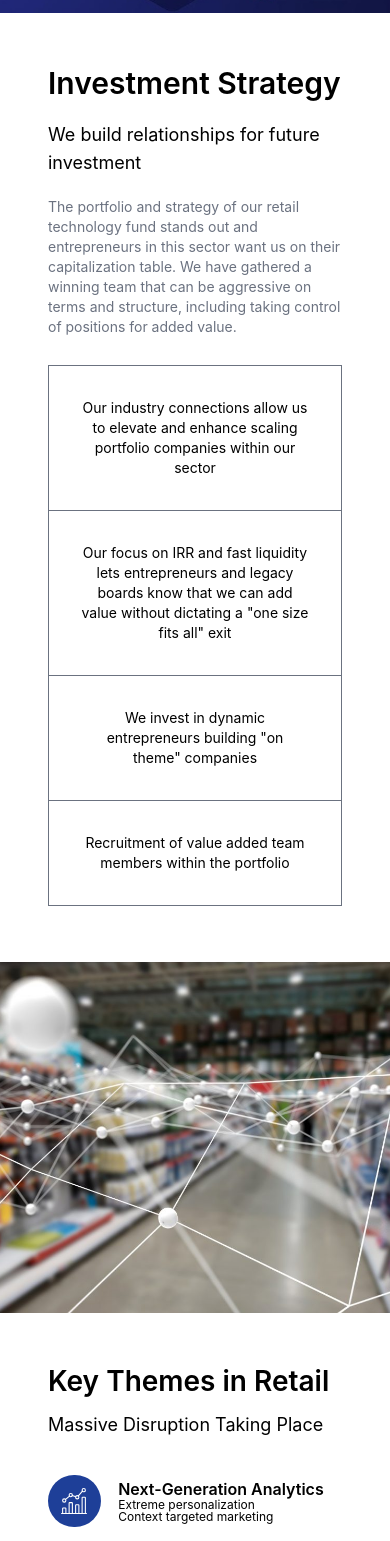
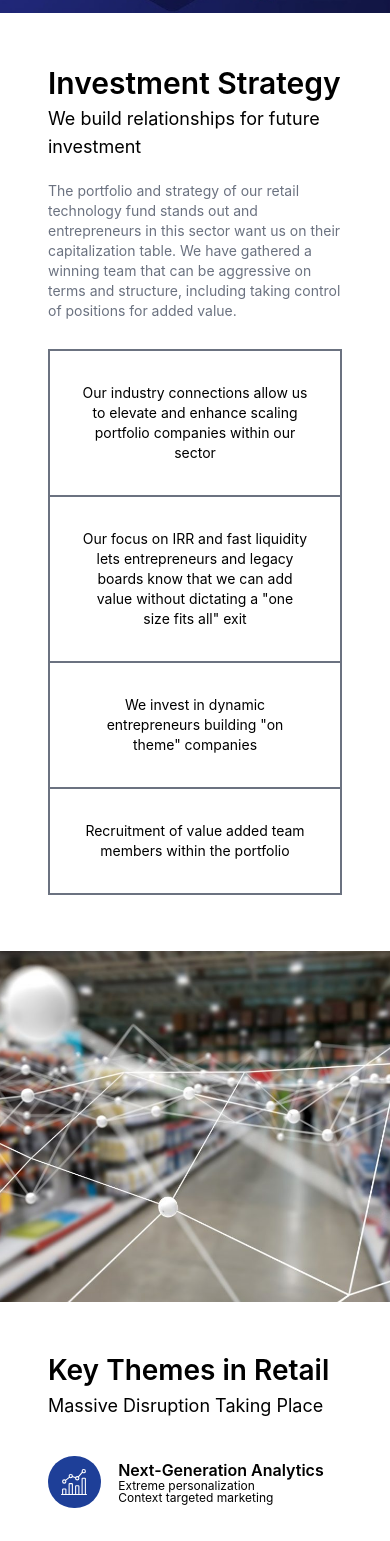
Before and after one commit to m-s-morgan/composite-ventures, a Next.js app: page / in a window 390 px wide. Shown: the part 3904-5445 px from the top of the page. Built offline with nearby package versions, Linux system fonts and the light colour scheme.

Commit message:
minor udpates

```diff
--- a/pages/index.tsx
+++ b/pages/index.tsx
@@ -282,21 +282,21 @@ export default function Home() {
               <div className="grid md:grid-cols-2 w-full">
                 <div className={`${styles.iStrategy} bg-cover md:col-start-2`}></div>
                 <div className="pt-8 pb-14 px-12 md:pt-20 md:pb-20 md:row-start-1">
-                  <h2 className="text-3xl md:text-4xl lg:text-5xl mt-5 mb-5 md:mt-0 font-semibold">Investment Strategy</h2>
-                  <h2 className="text-lg sm:text-xl md:text-2xl lg:text-3xl mt-5 mb-5 md:mt-0">We build relationships for future investment</h2>
+                  <h2 className="text-3xl md:text-4xl lg:text-5xl mt-5 mb-1 md:mt-0 font-semibold">Investment Strategy</h2>
+                  <h2 className="text-lg sm:text-xl md:text-2xl lg:text-3xl mb-5">We build relationships for future investment</h2>
                   <p className="text-gray-500 text-sm">The portfolio and strategy of our retail technology fund stands out and entrepreneurs in this sector want us on their capitalization table. We have gathered a winning team that can be aggressive on terms and structure, including taking control of positions for added value.</p>
                   <div className="grid lg:grid-cols-2 text-center mt-7">
-                    <div className="text-sm p-8 border border-gray-500">Our industry connections allow us to elevate and enhance scaling portfolio companies within our sector</div>
-                    <div className="text-sm p-8 border border-gray-500 border-t-0 lg:border-t lg:border-l-0">Our focus on IRR and fast liquidity lets entrepreneurs and legacy boards know that we can add value without dictating a "one size fits all" exit</div>
-                    <div className="text-sm p-8 border border-gray-500 border-t-0">We invest in dynamic entrepreneurs building "on theme" companies</div>
-                    <div className="text-sm p-8 border border-gray-500 lg:border-l-0 border-t-0">Recruitment of value added team members within the portfolio</div>
+                    <div className="text-sm p-8 border-gray-500 border-2">Our industry connections allow us to elevate and enhance scaling portfolio companies within our sector</div>
+                    <div className="text-sm p-8 border-gray-500 border-2 border-t-0 lg:border-t-2 lg:border-l-0">Our focus on IRR and fast liquidity lets entrepreneurs and legacy boards know that we can add value without dictating a "one size fits all" exit</div>
+                    <div className="text-sm p-8 border-gray-500 border-2 border-t-0">We invest in dynamic entrepreneurs building "on theme" companies</div>
+                    <div className="text-sm p-8 border-gray-500 border-2 lg:border-l-0 border-t-0">Recruitment of value added team members within the portfolio</div>
                   </div>
                 </div>
               </div>
               <div className="grid md:grid-cols-2 w-full">
                 <div className={`${styles.keyThemes} bg-cover`}></div>
                 <div className="pt-8 pb-14 px-12 md:pt-20 md:pb-20">
-                  <h2 className="text-2p5xl sm:text-3xl md:text-4xl lg:text-5xl mt-5 mb-3 md:mb-4 md:mt-0 font-semibold">Key Themes in Retail</h2>
+                  <h2 className="text-2p5xl sm:text-3xl md:text-4xl lg:text-5xl mt-5 mb-1 md:mt-0 font-semibold">Key Themes in Retail</h2>
                   <h2 className="text-lg sm:text-xl md:text-2xl lg:text-3xl mb-5 md:mb-9">Massive Disruption Taking Place</h2>
                   <ul className={styles.list}>
                     <li className={`${styles.listItem} leading-none py-6`}>
```
Also changed, not shown: public/team/mikemarsh.jpg.
